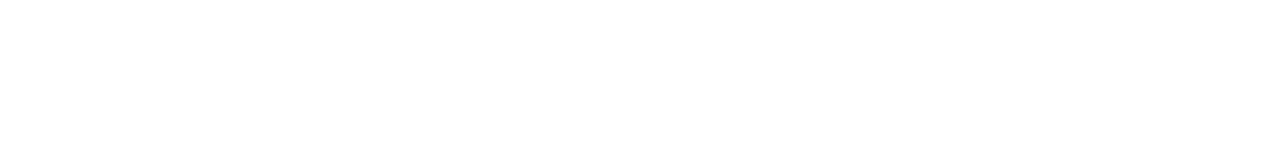
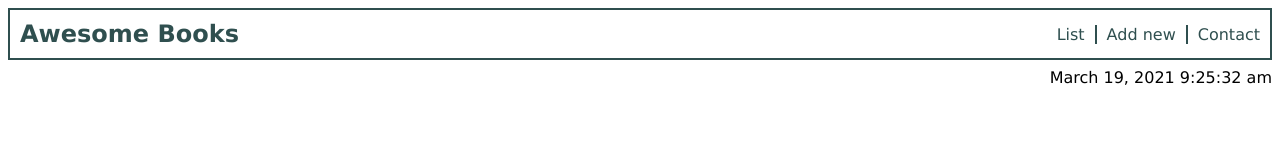
Before and after one commit to rbanos-mv/awesome-books-es6, a website: page index.html in a window 1280 px wide. Drawn offline with Linux system fonts and the light colour scheme.

Commit message:
Add header and its styles

```diff
--- a/index.css
+++ b/index.css
@@ -0,0 +1,46 @@
+html {
+  box-sizing: border-box;
+  font-family: 'Lucida Sans', 'Lucida Sans Regular', 'Lucida Grande', 'Lucida Sans Unicode', Geneva, Verdana, sans-serif;
+}
+
+a {
+  color: darkslategray;
+  text-decoration: none;
+}
+
+h1 {
+  font-size: 1.5em;
+  margin: 0;
+}
+
+nav {
+  display: flex;
+  flex-direction: row;
+  align-items: center;
+  justify-content: space-between;
+  border: 2px solid darkslategray;
+  padding: 10px;
+}
+
+.menuList {
+  display: flex;
+  flex-direction: row;
+  align-items: center;
+  margin: 0;
+  gap: 10px;
+  list-style-type: none;
+}
+
+.menuList li:nth-child(even) {
+  border-left: 2px solid darkslategray;
+  border-right: 2px solid darkslategray;
+  padding: 0 10px;
+}
+
+.date {
+  display: flex;
+  flex-direction: row;
+  align-items: center;
+  justify-content: flex-end;
+  margin-top: 8px;
+}
--- a/index.html
+++ b/index.html
@@ -8,6 +8,18 @@
     <title>Awesome books</title>
   </head>
   <body>
+    <header>
+      <nav>
+        <a href="#"><h1>Awesome Books</h1></a>
+        <ul class="menuList">
+          <li><a id="goList" href="#">List</a></li>
+          <li><a id="goForm" href="#">Add new</a></li>
+          <li><a id="goCont" href="#">Contact</a></li>
+        </ul>
+      </nav>
+      <div class="date">March 19, 2021 9:25:32 am</div>
+    </header>
+
     <script src="index.js"></script>
   </body>
 </html>
```
